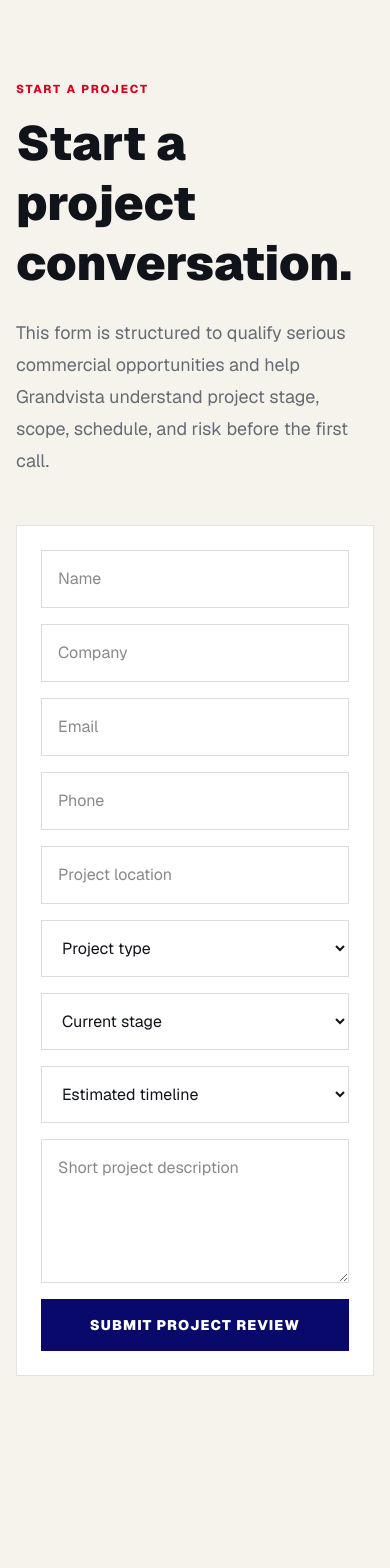
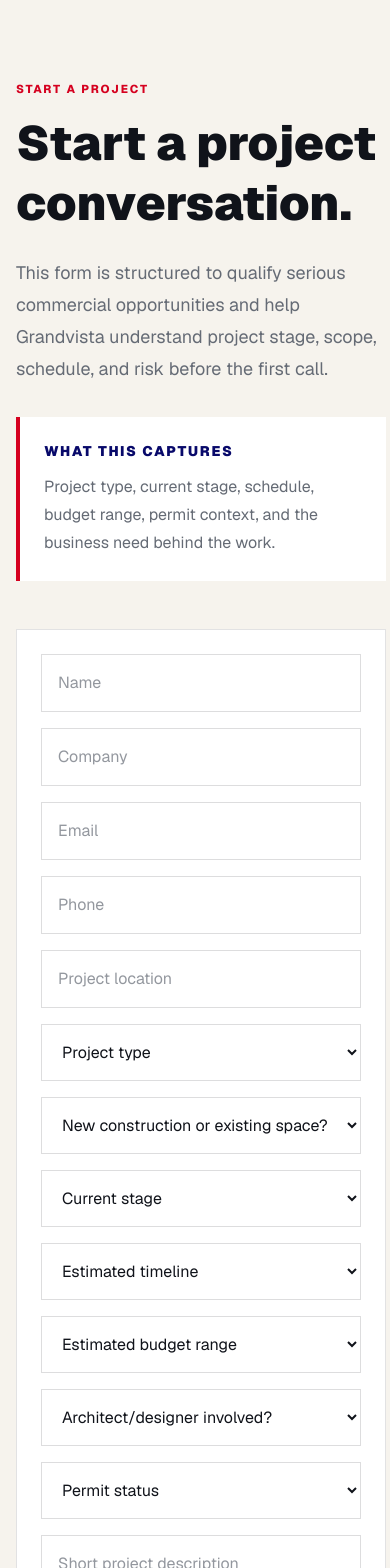
Before and after one commit to phugialy/grandvista-construct, a Next.js app: page /start-a-project in a window 390 px wide. Shown: the top 1568 px of the page. Before the commit the page ends 1456 px from the top, so only its background shows below. Built offline with nearby package versions, Linux system fonts and the light colour scheme.

Commit message:
Wire project inquiries to Supabase

```diff
--- /dev/null
+++ b/src/app/start-a-project/actions.ts
@@ -0,0 +1,57 @@
+"use server";
+
+import { redirect } from "next/navigation";
+import { getSupabaseServiceClient } from "@/lib/supabase/server";
+
+function getString(formData: FormData, key: string) {
+  const value = formData.get(key);
+
+  if (typeof value !== "string") {
+    return "";
+  }
+
+  return value.trim();
+}
+
+function nullableString(formData: FormData, key: string) {
+  const value = getString(formData, key);
+  return value.length > 0 ? value : null;
+}
+
+export async function submitProjectInquiry(formData: FormData) {
+  const name = getString(formData, "name");
+  const email = getString(formData, "email");
+  const projectType = nullableString(formData, "project_type");
+
+  if (!name || !email || !projectType) {
+    redirect("/start-a-project?status=missing");
+  }
+
+  const supabase = getSupabaseServiceClient();
+  const { error } = await supabase.from("leads").insert({
+    name,
+    email,
+    company: nullableString(formData, "company"),
+    phone: nullableString(formData, "phone"),
+    project_location: nullableString(formData, "project_location"),
+    project_type: projectType,
+    construction_context: nullableString(formData, "construction_context"),
+    estimated_timeline: nullableString(formData, "estimated_timeline"),
+    estimated_budget_range: nullableString(formData, "estimated_budget_range"),
+    current_stage: nullableString(formData, "current_stage"),
+    architect_involved: nullableString(formData, "architect_involved"),
+    permit_status: nullableString(formData, "permit_status"),
+    description: nullableString(formData, "description"),
+    source_page: "/start-a-project",
+    utm_source: nullableString(formData, "utm_source"),
+    utm_medium: nullableString(formData, "utm_medium"),
+    utm_campaign: nullableString(formData, "utm_campaign"),
+  });
+
+  if (error) {
+    console.error("Lead submission failed", error);
+    redirect("/start-a-project?status=error");
+  }
+
+  redirect("/start-a-project/thanks");
+}
--- a/src/app/start-a-project/page.tsx
+++ b/src/app/start-a-project/page.tsx
@@ -1,3 +1,5 @@
+import { submitProjectInquiry } from "./actions";
+
 const projectTypes = [
   "Commercial Interior",
   "Restaurant / Food Service",
@@ -11,7 +13,37 @@
   "Other Commercial Project",
 ];
 
-export default function StartProjectPage() {
+const currentStages = [
+  "Exploring Ideas",
+  "Site Selected",
+  "Plans in Progress",
+  "Permit Stage",
+  "Ready to Bid",
+  "Ready to Build",
+  "Existing Project Needs Help",
+];
+
+const timelineOptions = ["0-3 months", "3-6 months", "6-12 months", "12+ months"];
+
+const budgetOptions = [
+  "Under $100k",
+  "$100k-$250k",
+  "$250k-$500k",
+  "$500k-$1M",
+  "$1M+",
+  "Not sure yet",
+];
+
+const fieldClass =
+  "min-h-12 border border-ink/14 bg-white p-4 text-base text-ink outline-none transition placeholder:text-steel/70 focus:border-navy";
+
+export default function StartProjectPage({
+  searchParams,
+}: {
+  searchParams?: Promise<{ status?: string }>;
+}) {
+  const statusPromise = searchParams ?? Promise.resolve({});
+
   return (
     <main className="min-h-screen bg-warm-white text-ink">
       <section className="section-shell grid gap-12 py-20 lg:grid-cols-[0.8fr_1.2fr]">
@@ -22,51 +54,102 @@
             This form is structured to qualify serious commercial opportunities and help Grandvista
             understand project stage, scope, schedule, and risk before the first call.
           </p>
+          <div className="mt-8 border-l-4 border-brand-red bg-white p-6">
+            <p className="text-sm font-black uppercase tracking-[0.12em] text-navy">
+              What this captures
+            </p>
+            <p className="mt-3 leading-7 text-steel">
+              Project type, current stage, schedule, budget range, permit context, and the business
+              need behind the work.
+            </p>
+          </div>
         </div>
-        <form className="grid gap-4 border border-ink/12 bg-white p-6">
+        <form action={submitProjectInquiry} className="grid gap-4 border border-ink/12 bg-white p-6">
+          <StatusMessage statusPromise={statusPromise} />
           <div className="grid gap-4 md:grid-cols-2">
-            <input className="border border-ink/14 p-4" placeholder="Name" />
-            <input className="border border-ink/14 p-4" placeholder="Company" />
-            <input className="border border-ink/14 p-4" placeholder="Email" />
-            <input className="border border-ink/14 p-4" placeholder="Phone" />
+            <input className={fieldClass} name="name" placeholder="Name" required />
+            <input className={fieldClass} name="company" placeholder="Company" />
+            <input className={fieldClass} name="email" placeholder="Email" required type="email" />
+            <input className={fieldClass} name="phone" placeholder="Phone" type="tel" />
           </div>
-          <input className="border border-ink/14 p-4" placeholder="Project location" />
-          <select className="border border-ink/14 p-4" defaultValue="">
+          <input className={fieldClass} name="project_location" placeholder="Project location" />
+          <select className={fieldClass} defaultValue="" name="project_type" required>
             <option value="" disabled>
               Project type
             </option>
             {projectTypes.map((type) => (
-              <option key={type}>{type}</option>
+              <option key={type} value={type}>
+                {type}
+              </option>
             ))}
           </select>
           <div className="grid gap-4 md:grid-cols-2">
-            <select className="border border-ink/14 p-4" defaultValue="">
+            <select className={fieldClass} defaultValue="" name="construction_context">
+              <option value="" disabled>
+                New construction or existing space?
+              </option>
+              <option>New Construction</option>
+              <option>Existing Space</option>
+              <option>Not Sure Yet</option>
+            </select>
+            <select className={fieldClass} defaultValue="" name="current_stage">
               <option value="" disabled>
                 Current stage
               </option>
-              <option>Exploring ideas</option>
-              <option>Site selected</option>
-              <option>Plans in progress</option>
-              <option>Permit stage</option>
-              <option>Ready to bid</option>
-              <option>Ready to build</option>
+              {currentStages.map((stage) => (
+                <option key={stage}>{stage}</option>
+              ))}
             </select>
-            <select className="border border-ink/14 p-4" defaultValue="">
+          </div>
+          <div className="grid gap-4 md:grid-cols-2">
+            <select className={fieldClass} defaultValue="" name="estimated_timeline">
               <option value="" disabled>
                 Estimated timeline
               </option>
-              <option>0-3 months</option>
-              <option>3-6 months</option>
-              <option>6-12 months</option>
-              <option>12+ months</option>
+              {timelineOptions.map((timeline) => (
+                <option key={timeline}>{timeline}</option>
+              ))}
+            </select>
+            <select className={fieldClass} defaultValue="" name="estimated_budget_range">
+              <option value="" disabled>
+                Estimated budget range
+              </option>
+              {budgetOptions.map((budget) => (
+                <option key={budget}>{budget}</option>
+              ))}
+            </select>
+          </div>
+          <div className="grid gap-4 md:grid-cols-2">
+            <select className={fieldClass} defaultValue="" name="architect_involved">
+              <option value="" disabled>
+                Architect/designer involved?
+              </option>
+              <option>Yes</option>
+              <option>No</option>
+              <option>In Progress</option>
+              <option>Not Sure</option>
+            </select>
+            <select className={fieldClass} defaultValue="" name="permit_status">
+              <option value="" disabled>
+                Permit status
+              </option>
+              <option>Not Started</option>
+              <option>In Progress</option>
+              <option>Submitted</option>
+              <option>Approved</option>
+              <option>Not Sure</option>
             </select>
           </div>
           <textarea
-            className="min-h-36 border border-ink/14 p-4"
+            className={`${fieldClass} min-h-36 resize-y`}
+            name="description"
             placeholder="Short project description"
           />
+          <input name="utm_source" type="hidden" />
+          <input name="utm_medium" type="hidden" />
+          <input name="utm_campaign" type="hidden" />
           <button
-            type="button"
+            type="submit"
             className="bg-navy px-6 py-4 text-sm font-black uppercase tracking-[0.08em] text-white hover:bg-brand-red"
           >
             Submit Project Review
@@ -76,3 +159,33 @@
     </main>
   );
 }
+
+async function StatusMessage({
+  statusPromise,
+}: {
+  statusPromise: Promise<{ status?: string }>;
+}) {
+  const { status } = await statusPromise;
+
+  if (!status) {
+    return null;
+  }
+
+  if (status === "missing") {
+    return (
+      <p className="border border-brand-red/30 bg-brand-red/8 p-4 text-sm font-bold text-brand-red">
+        Please include your name, email, and project type before submitting.
+      </p>
+    );
+  }
+
+  if (status === "error") {
+    return (
+      <p className="border border-brand-red/30 bg-brand-red/8 p-4 text-sm font-bold text-brand-red">
+        Something went wrong while sending the inquiry. Please try again.
+      </p>
+    );
+  }
+
+  return null;
+}
--- /dev/null
+++ b/src/app/start-a-project/thanks/page.tsx
@@ -0,0 +1,34 @@
+import Link from "next/link";
+
+export default function ProjectThanksPage() {
+  return (
+    <main className="min-h-screen bg-ink text-white">
+      <section className="section-shell flex min-h-screen items-center py-20">
+        <div className="max-w-3xl">
+          <p className="eyebrow">Project inquiry received</p>
+          <h1 className="mt-4 text-5xl font-black leading-tight sm:text-6xl">
+            Thanks. Grandvista has the project details.
+          </h1>
+          <p className="mt-6 max-w-2xl text-lg leading-8 text-white/72">
+            The next step is reviewing the project type, stage, location, schedule, and what is at
+            stake behind the build. A clearer first conversation makes the work easier to plan.
+          </p>
+          <div className="mt-10 flex flex-col gap-3 sm:flex-row">
+            <Link
+              href="/project-stories"
+              className="inline-flex h-12 items-center justify-center bg-brand-red px-6 text-sm font-black uppercase tracking-[0.08em] text-white transition hover:bg-white hover:text-ink"
+            >
+              View Project Stories
+            </Link>
+            <Link
+              href="/how-we-work"
+              className="inline-flex h-12 items-center justify-center border border-white/24 px-6 text-sm font-black uppercase tracking-[0.08em] text-white transition hover:border-white hover:bg-white hover:text-ink"
+            >
+              See How We Work
+            </Link>
+          </div>
+        </div>
+      </section>
+    </main>
+  );
+}
```
Also changed, not shown: 1 other file (tests, documents, lock files or other folders).
